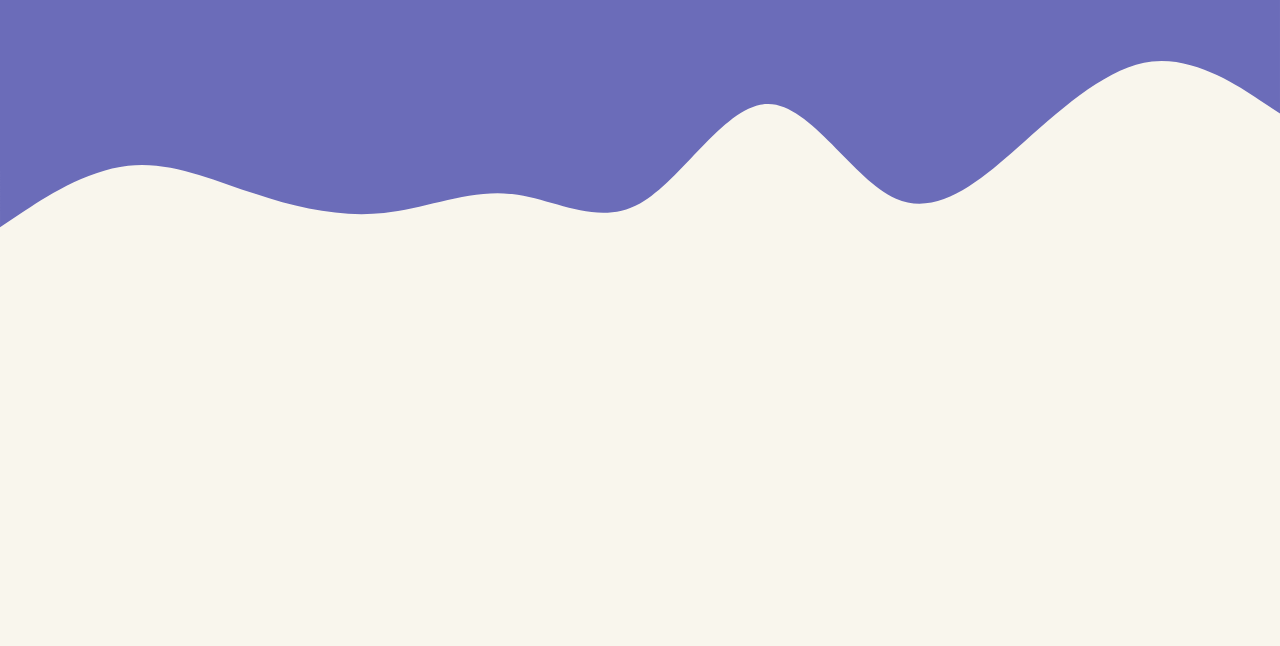
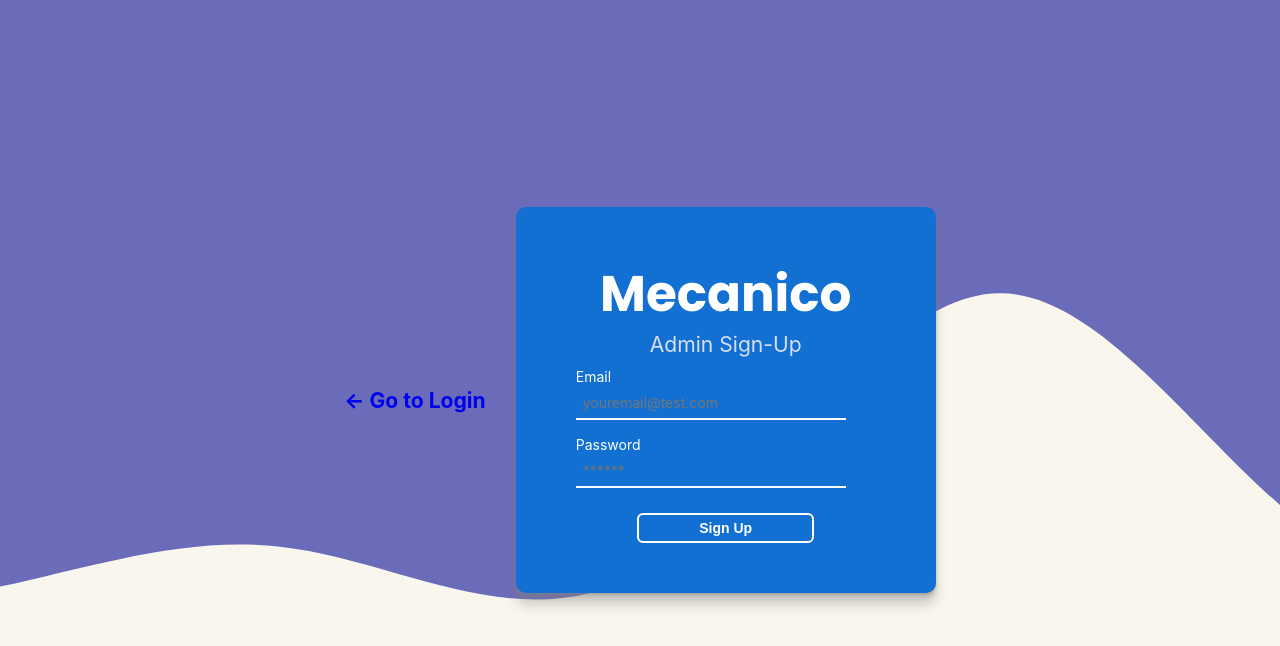
Before and after one commit to Team-Armadillo/Mechanic-Management, a React (Create React App) app in the folder client/: page /KuceCU3bbD3EmURTEwty in a window 1280 px wide. Shown: the top 646 px of the page. Built offline with nearby package versions, Linux system fonts and the light colour scheme.

Commit message:
Added new Sig-up form/page for New Admins, also adjusted dashlogin and auth to reroute

```diff
--- a/client/src/App.js
+++ b/client/src/App.js
@@ -17,6 +17,7 @@ import Dashboard from './pages/Dashboard';
 import About from "./pages/About"
 import Contact from "./pages/Contact"
 import Services from "./pages/Services"
+import DashSign from "./pages/DashSign"
 // To use Redux-Store if we decide
 // import store from "./utils/store";
 
@@ -46,6 +47,7 @@ function App() {
               <Route exact path="/pages/Contact" component={Contact} />
               <Route exact path='/f9MecEJ2vtKaYM3rEh48' component= {Dashlogin} />
               <Route exact path='/t01ZUNtMmCdpJdMX71hI' component= {Dashboard} />
+              <Route exact path='/KuceCU3bbD3EmURTEwty' component= {DashSign} />
               {/* <Route exact path="/signup" component={Signup} />
               <Route exact path="/success" component={Success} />
               <Route exact path="/orderHistory" component={OrderHistory} />
--- /dev/null
+++ b/client/src/components/signBtn/index.js
@@ -0,0 +1,10 @@
+import React from 'react'
+import './signBtn.css';
+
+function signBtn() {
+    return (
+        <input className= "btn" type="submit" value="Sign Up"/>
+    )
+}
+
+export default signBtn
--- /dev/null
+++ b/client/src/components/signBtn/signBtn.css
@@ -0,0 +1,19 @@
+.btn {
+    margin-top: 20px !important;
+    padding: 5px 60px 5px 60px !important;
+    border: solid 2px var(--text-color);
+    background-color: transparent;
+    font-size: 14px;
+    font-weight: bold;
+    color: var(--text-color);
+    border-radius: 6px;
+    transition: all 0.3s ease-in-out;
+    cursor: pointer;
+}
+
+.btn:hover{
+    background-color: var(--text-color);
+    color: var(--bg-color-secondary);
+    transition: all 0.3s ease-in-out;
+    cursor: pointer;
+}
--- /dev/null
+++ b/client/src/pages/DashSign.js
@@ -0,0 +1,70 @@
+import React, { useState } from "react";
+import { useMutation } from '@apollo/react-hooks';
+import { Link } from "react-router-dom";
+import SignBtn from '../components/signBtn';
+import Auth from "../utils/auth";
+import { ADD_USER } from "../utils/mutations";
+import "../components/LoginForm/LoginForm.css"
+
+function DashSign(props) {
+    const [formState, setFormState] = useState({ email: '', password: '' });
+    const [addUser] = useMutation(ADD_USER);
+
+    const handleFormSubmit = async event => {
+      event.preventDefault();
+      const mutationResponse = await addUser({
+        variables: {
+          email: formState.email, password: formState.password,
+        }
+      });
+      const token = mutationResponse.data.addUser.token;
+      Auth.login(token);
+    };
+
+    const handleChange = event => {
+      const { name, value } = event.target;
+      setFormState({
+        ...formState,
+        [name]: value
+      });
+    };
+
+    return (
+    <form className="adminform" onSubmit={handleFormSubmit}>
+        <Link to="/f9MecEJ2vtKaYM3rEh48">
+          ← Go to Login
+        </Link>
+
+        <div className= "form-inner">
+        <h1>Mecanico</h1>
+        <p className="lp">Admin Sign-Up</p>
+
+
+          <div className="form-group">
+                <label htmlFor="email">Email</label>
+                    <input
+                    placeholder="youremail@test.com"
+                    name="email"
+                    type="email"
+                    id="email"
+                    onChange={handleChange}
+                />
+          </div>
+
+          <div className="form-group">
+                <label htmlFor="pwd">Password</label>
+                    <input
+                    placeholder="******"
+                    name="password"
+                    type="password"
+                    id="pwd"
+                    onChange={handleChange}
+                />
+            </div>
+            <SignBtn />
+          </div>
+        </form>
+    );
+}
+
+export default DashSign;
--- a/client/src/pages/Dashlogin.js
+++ b/client/src/pages/Dashlogin.js
@@ -1,6 +1,7 @@
 import React, { useState } from "react";
 import { useMutation } from '@apollo/react-hooks';
 import LoginBtn from '../components/loginBtn';
+import { Link } from "react-router-dom";
 import { LOGIN } from "../utils/mutations"
 import Auth from "../utils/auth";
 import "../components/LoginForm/LoginForm.css"
@@ -31,9 +32,12 @@ function Dashlogin({props}) {
 
     return (
     <form className="adminform" onSubmit={handleFormSubmit}>
+      <Link to="/KuceCU3bbD3EmURTEwty">
+          ← Go to Sign-Up
+        </Link>
         <div className= "form-inner">
            <h1>Mecanico</h1>
-           <p className="lp">Admin Dashboard</p>
+           <p className="lp">Admin Login</p>
 
            {(error !== "") ? (<div className="error">{error}</div>) : ""}
 
@@ -64,7 +68,7 @@ function Dashlogin({props}) {
           error ? <div>
             <p className="error-text" >The provided credentials are incorrect</p>
           </div> : null
-        }
+          }
         <LoginBtn/>
         </div>
     </form>
--- a/client/src/pages/Home.js
+++ b/client/src/pages/Home.js
@@ -1,5 +1,5 @@
 import React, { useState } from "react";
-// import ReactDOM from 'react-dom'
+//  import ReactDOM from 'react-dom'
 import Body from "../components/Body"
 
 const Home = () => {
--- a/client/src/utils/auth.js
+++ b/client/src/utils/auth.js
@@ -31,7 +31,7 @@ class AuthService {
     // Saves user token to localStorage
     localStorage.setItem('id_token', idToken);
 
-    window.location.assign('/');
+    window.location.assign('/t01ZUNtMmCdpJdMX71hI');
   }
 
   logout() {
```
